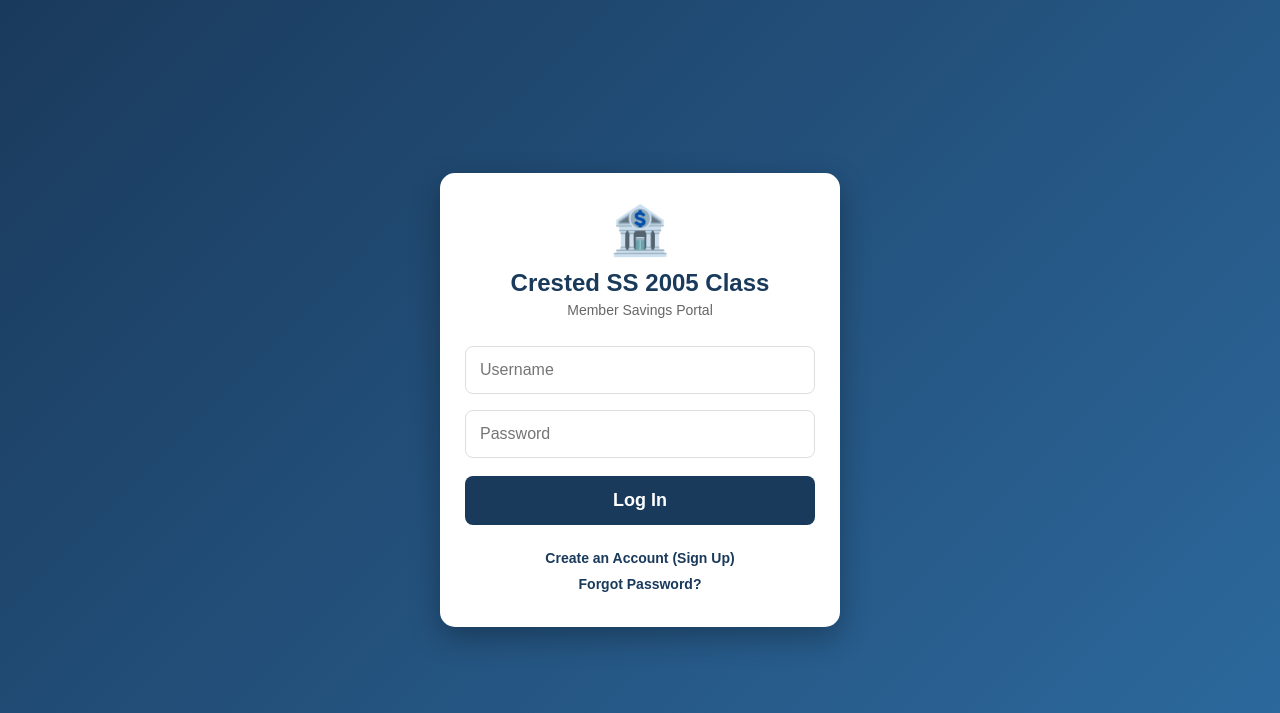
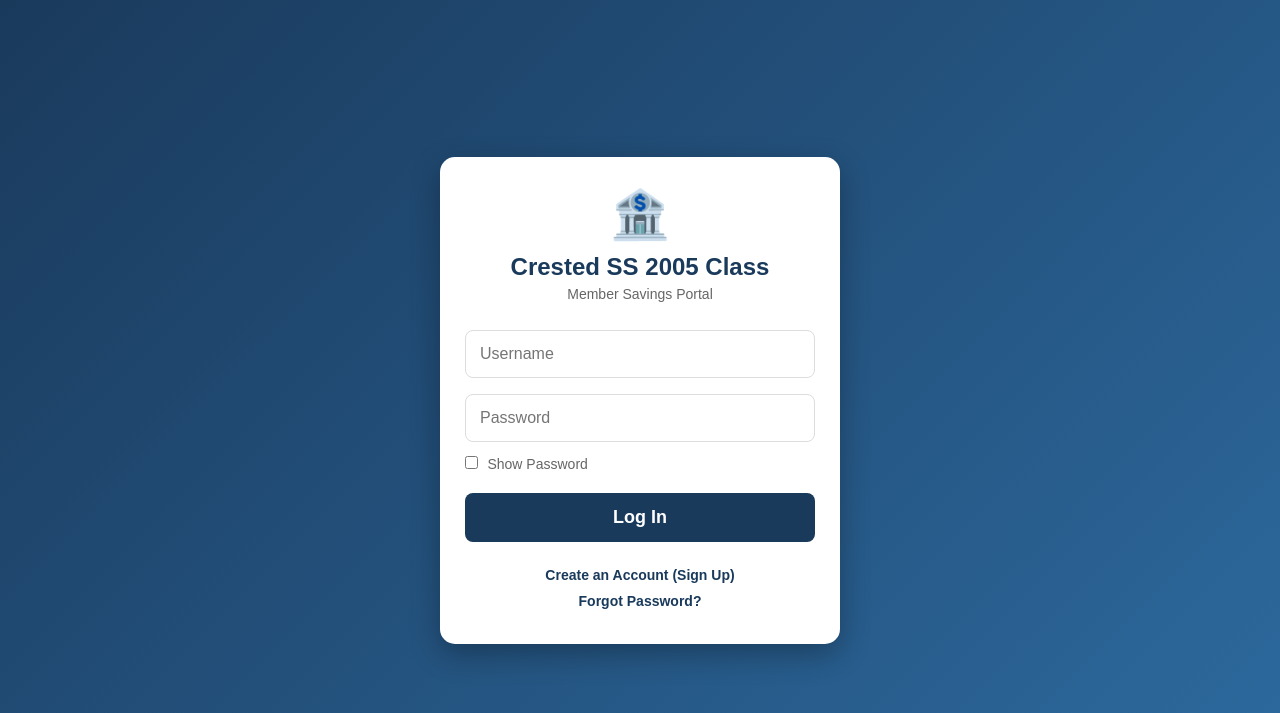
Before and after one commit to samuelcresco/crested-sacco-app, a Django app: page /accounts/login/ in a window 1280 px wide. Shown: the top 713 px of the page. Run offline with Django 5.2, Linux system fonts and the light colour scheme.

Commit message:
Added show password toggle and stay logged in

```diff
--- a/core/templates/registration/login.html
+++ b/core/templates/registration/login.html
@@ -39,7 +39,8 @@
             font-size: 14px;
             margin-bottom: 20px;
         }
-        .login-box input {
+        .login-box input[type="text"],
+        .login-box input[type="password"] {
             width: 100%;
             padding: 14px;
             margin: 8px 0;
@@ -98,6 +99,19 @@
             font-size: 48px;
             margin-bottom: 10px;
         }
+        .show-password-container {
+            text-align: left;
+            margin: 5px 0 10px 0;
+        }
+        .show-password-container input[type="checkbox"] {
+            width: auto;
+            margin-right: 5px;
+        }
+        .show-password-container label {
+            font-size: 14px;
+            color: #666;
+            cursor: pointer;
+        }
     </style>
 </head>
 <body>
@@ -115,7 +129,14 @@
         <form method="post">
             {% csrf_token %}
             <input type="text" name="username" placeholder="Username" required>
-            <input type="password" name="password" placeholder="Password" required>
+            <input type="password" name="password" placeholder="Password" id="password-field" required>
+
+            <!-- Show Password Toggle -->
+            <div class="show-password-container">
+                <input type="checkbox" id="show-password-checkbox" onclick="togglePassword()">
+                <label for="show-password-checkbox">Show Password</label>
+            </div>
+
             <button type="submit">Log In</button>
         </form>
 
@@ -124,5 +145,16 @@
             <p><a href="{% url 'custom_password_reset' %}">Forgot Password?</a></p>
         </div>
     </div>
+
+    <script>
+        function togglePassword() {
+            var x = document.getElementById("password-field");
+            if (x.type === "password") {
+                x.type = "text";
+            } else {
+                x.type = "password";
+            }
+        }
+    </script>
 </body>
 </html>
--- a/sacco_project/settings.py
+++ b/sacco_project/settings.py
@@ -95,3 +95,5 @@ ADMIN_SITE_TITLE = "Crested SS 2005 Class"
 # Password Reset (prints link to console)
 EMAIL_BACKEND = 'django.core.mail.backends.console.EmailBackend'
 PASSWORD_RESET_TIMEOUT = 14400
+SESSION_EXPIRE_AT_BROWSER_CLOSE = False
+SESSION_COOKIE_AGE = 1209600  # 2 weeks in seconds
```
